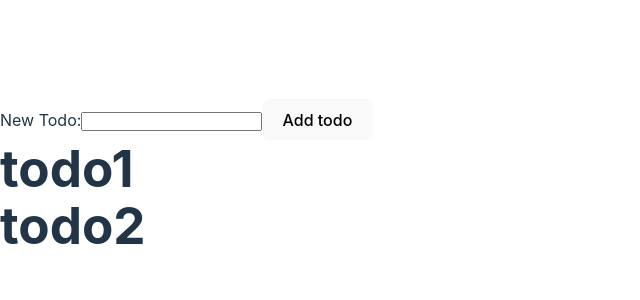
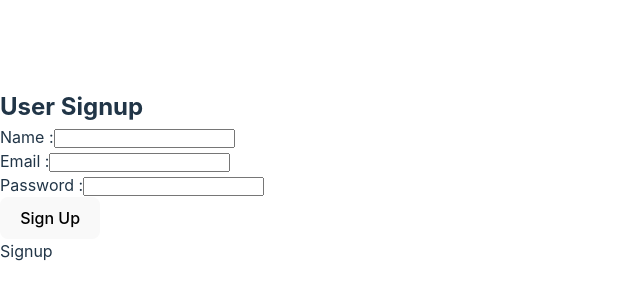
Before and after one commit to cseMisbah/react-js-practice, a React (Vite) app in the folder REACT-JS-PRACTICE/: page / in a window 1280 px wide. Shown: the part 224-524 px from the top of the page, without its empty margins (0-640 px from the left). Built offline with nearby package versions, Linux system fonts and the light colour scheme.

Commit message:
solved problem with formik

```diff
--- /dev/null
+++ b/REACT-JS-PRACTICE/FORM_VALIDATION/Signup.jsx
@@ -0,0 +1,7 @@
+import React from "react";
+
+const Signup = () => {
+  return <div>Signup</div>;
+};
+
+export default Signup;
--- a/REACT-JS-PRACTICE/package.json
+++ b/REACT-JS-PRACTICE/package.json
@@ -15,6 +15,7 @@
     "@fortawesome/free-regular-svg-icons": "^6.7.2",
     "@fortawesome/free-solid-svg-icons": "^6.7.2",
     "@fortawesome/react-fontawesome": "^0.2.2",
+    "formik": "^2.4.6",
     "react": "^19.0.0",
     "react-dom": "^19.0.0",
     "react-icon": "^1.0.0",
--- a/REACT-JS-PRACTICE/src/App.jsx
+++ b/REACT-JS-PRACTICE/src/App.jsx
@@ -1,12 +1,151 @@
 import React, { useState } from "react";
-import Home from "./STATE_LIFTING/Home";
+import Signup from "../FORM_VALIDATION/Signup";
+import { useFormik } from "formik";
+
+//name,email,password
 
 const App = () => {
+  //creating formik variable
+  const formik = useFormik({
+    initialValues: {
+      name: "",
+      email: "",
+      password: "",
+    },
+    onSubmit: (values, { resetForm }) => {
+      console.log(values);
+      resetForm({ values: "" });
+    },
+  });
+
   return (
     <div>
-      <Home></Home>
+      <h2>User Signup</h2>
+      <form action="" onSubmit={formik.handleSubmit}>
+        <div>
+          <label htmlFor="name">Name :</label>
+          <input
+            type="text"
+            id="name"
+            name="name"
+            value={formik.values.name}
+            onChange={formik.handleChange}
+          />
+        </div>
+        <div>
+          <label htmlFor="email">Email :</label>
+          <input
+            type="email"
+            id="email"
+            name="email"
+            onChange={formik.handleChange}
+            value={formik.values.email}
+          />
+        </div>
+        <div>
+          <label htmlFor="password">Password :</label>
+          <input
+            type="password"
+            id="password"
+            name="password"
+            onChange={formik.handleChange}
+            value={formik.values.password}
+          />
+        </div>
+        <div>
+          <button type="submit">Sign Up</button>
+        </div>
+      </form>
+      <Signup></Signup>
     </div>
   );
 };
 
 export default App;
+/*
+import React, { useState } from "react";
+import Signup from "../FORM_VALIDATION/Signup";
+import { useFormik } from "formik";
+
+//name,email,password
+
+const App = () => {
+  //creating formik variable
+  const formik = useFormik({
+    initialValues: {
+      name: "",
+      email: "",
+      password: "",
+    },
+  });
+
+  //const [name, setName] = useState("");
+  //const [email, setEmail] = useState("");
+  //const [password, setPassword] = useState("");
+
+  const handleNameChange = (e) => {
+    setName(e.target.value);
+  };
+
+  const handleEmailChange = (e) => {
+    setEmail(e.target.value);
+  };
+
+  const handlePasswordChange = (e) => {
+    setPassword(e.target.value);
+  };
+  const handleSubmit = (e) => {
+    e.preventDefault();
+    const newUser = {
+      name,
+      email,
+      password,
+    };
+    console.log(newUser);
+  };
+
+  return (
+    <div>
+      <h2>User Signup</h2>
+      <form action="" onSubmit={handleSubmit}>
+        <div>
+          <label htmlFor="name">Name :</label>
+          <input
+            type="text"
+            id="name"
+            name="name"
+            onChange={handleNameChange}
+            value={name}
+          />
+        </div>
+        <div>
+          <label htmlFor="email">Email :</label>
+          <input
+            type="email"
+            id="email"
+            name="email"
+            onChange={handleEmailChange}
+            value={email}
+          />
+        </div>
+        <div>
+          <label htmlFor="password">Password :</label>
+          <input
+            type="password"
+            id="password"
+            name="password"
+            onChange={handlePasswordChange}
+            value={password}
+          />
+        </div>
+        <div>
+          <button type="submit">Sign Up</button>
+        </div>
+      </form>
+      <Signup></Signup>
+    </div>
+  );
+};
+
+export default App;
+*/
```
Also changed, not shown: 1 other file (tests, documents, lock files or other folders).
